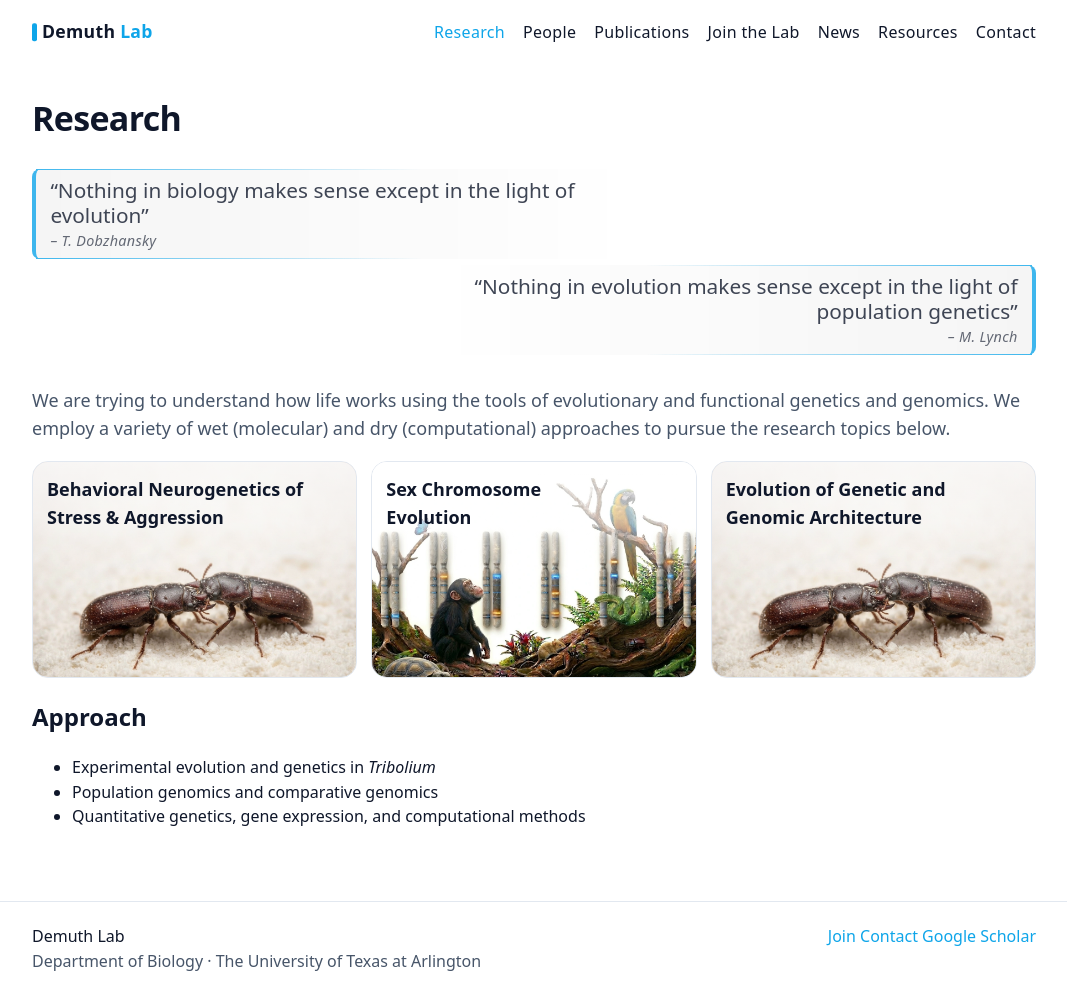
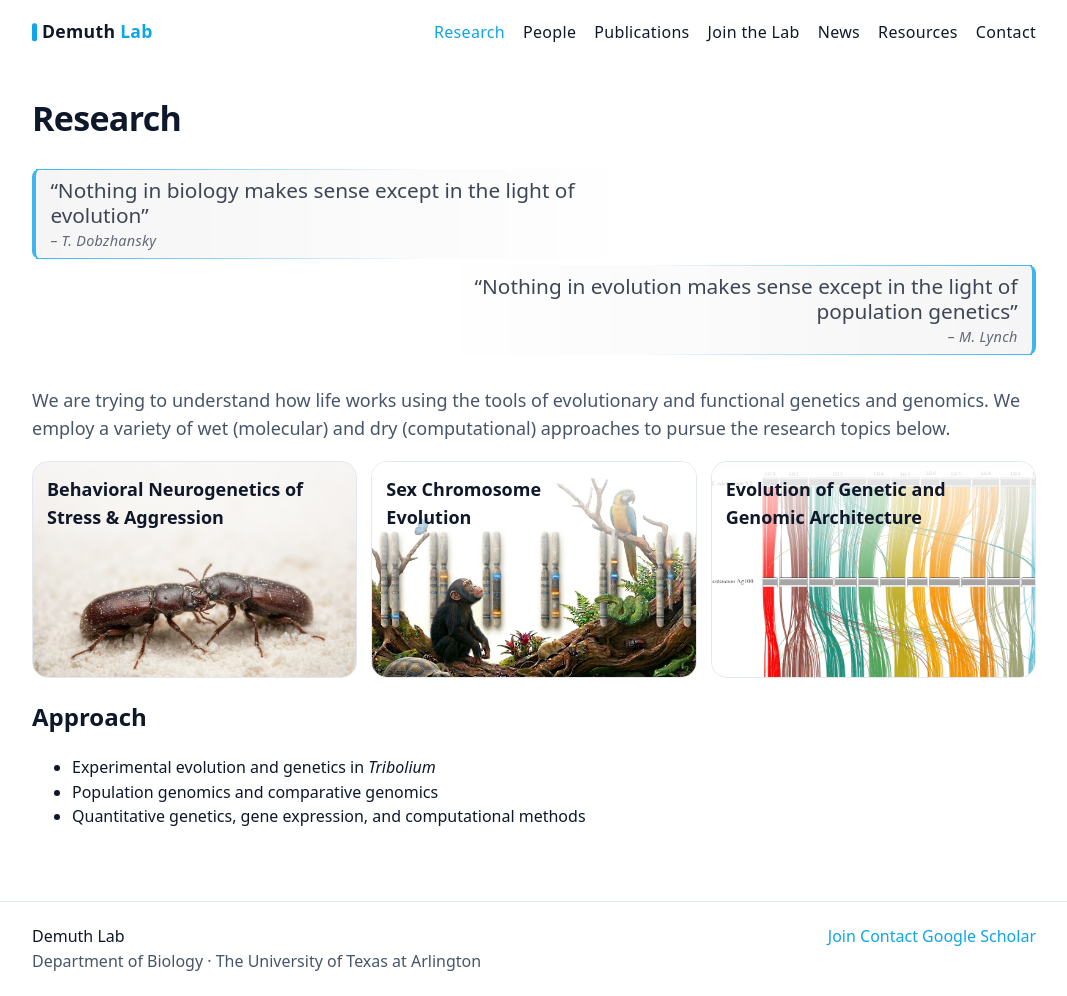
Before and after one commit to demuth-lab/demuth-lab.github.io, a Jekyll site: the page built from research/index.md, in a window 1280 px wide and 996 px high. Shown: the whole window, without its empty margins (106-1173 px from the left). Built offline with Jekyll 4.4.1, drawn with Linux system fonts in a browser that asks for light colours.

Commit message:
Update research_cards.yml

```diff
--- a/_data/research_cards.yml
+++ b/_data/research_cards.yml
@@ -9,4 +9,4 @@
 
 - title: "Evolution of Genetic and Genomic Architecture"
   url: "/research/computational-genomics/"
-  image: /assets/img/research/gcorn_fight.webp
+  image: /assets/img/research/tcas_tcon_synteny.webp
```
